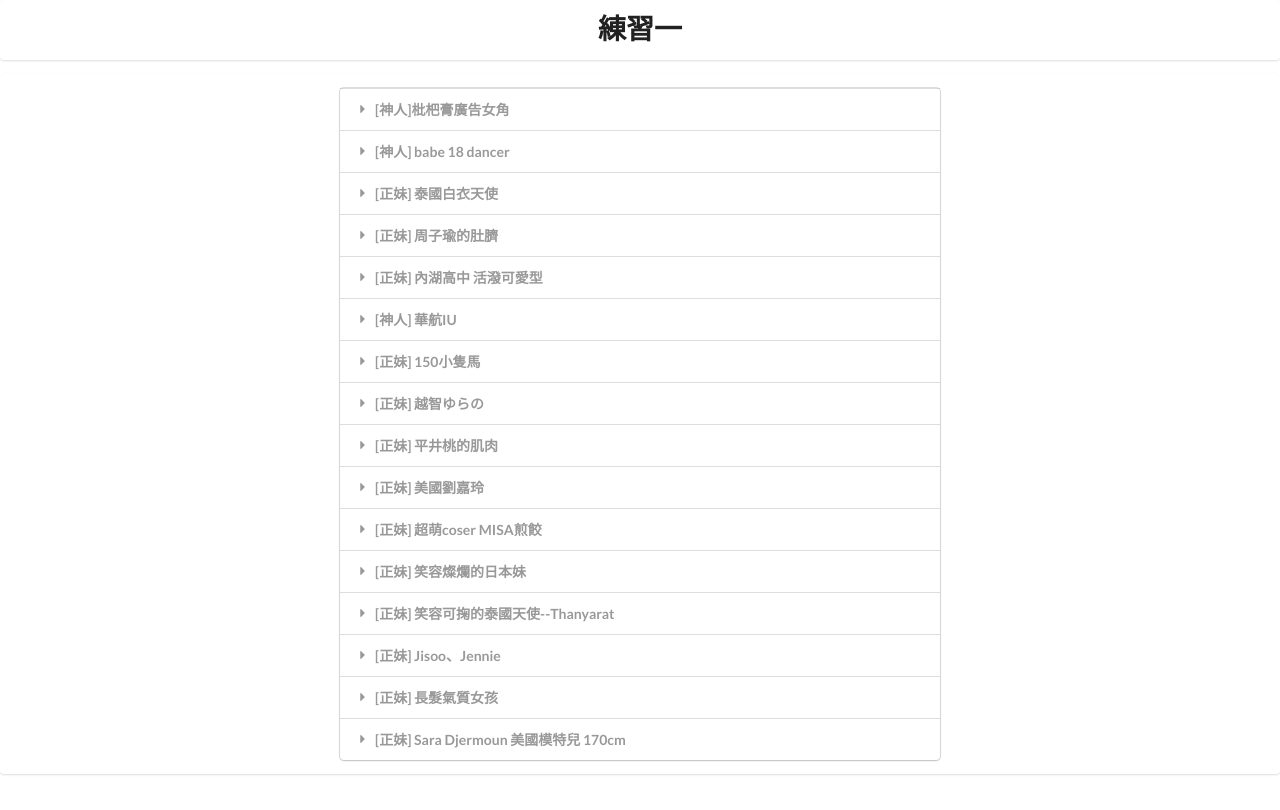
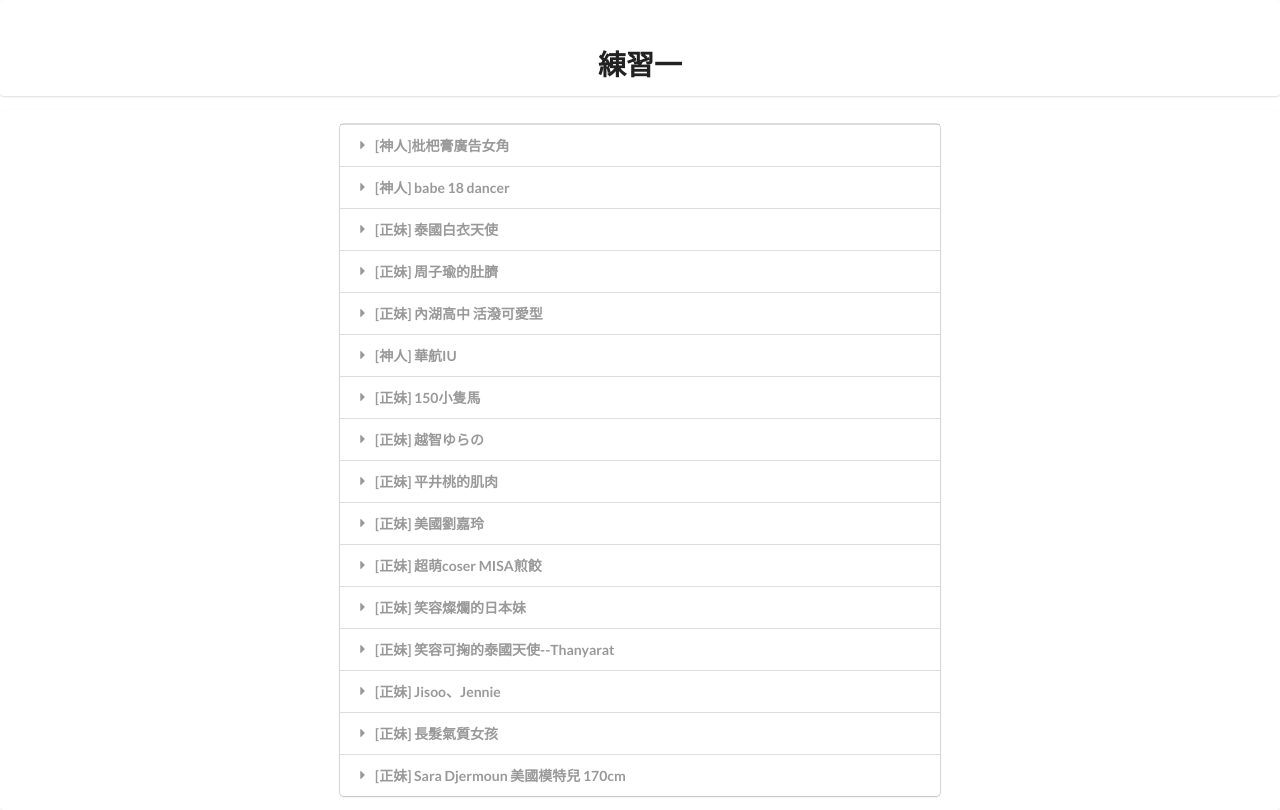
Before and after one commit to jayhung97724/106-2NCHUIT-web, a website: page practice1.html in a window 1280 px wide. Drawn offline with nearby package versions, Linux system fonts and the light colour scheme.

Commit message:
margin again

```diff
--- a/css/main.css
+++ b/css/main.css
@@ -1,5 +1,5 @@
 .header {
-    margin-top: 32px;
+    margin-top: 32px !important;
 }
 .segment {
     display: flex;
```
